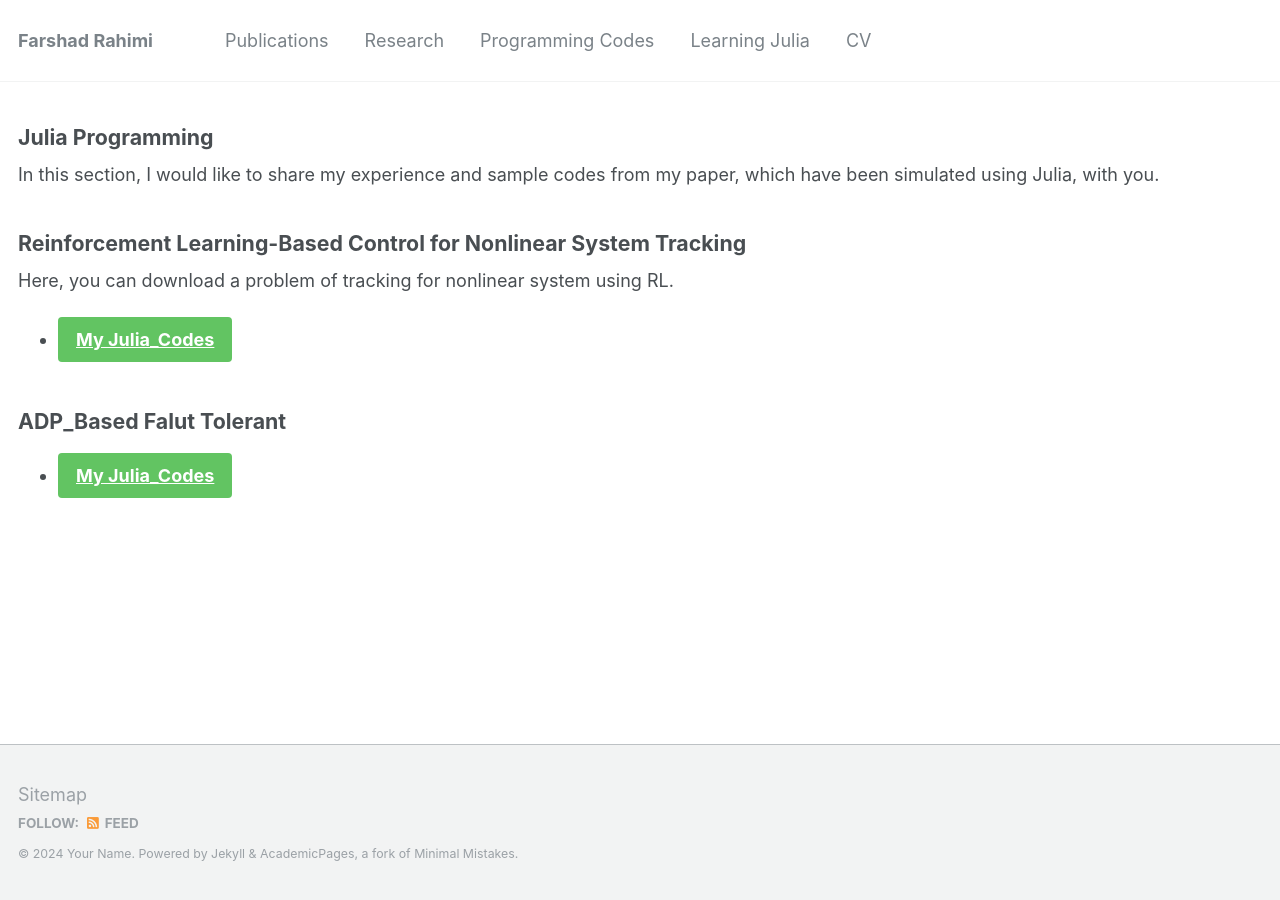
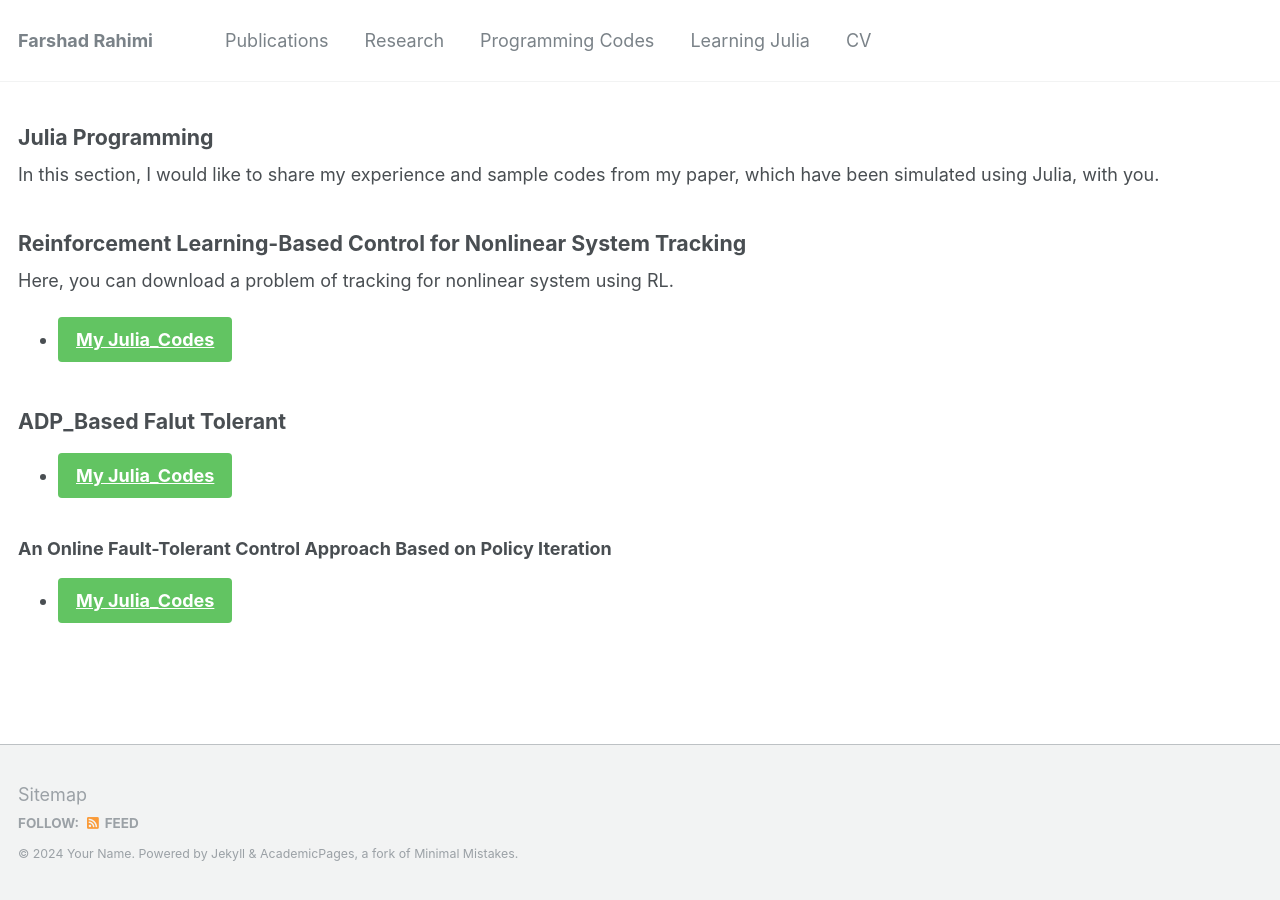
Before and after one commit to Farshad-Rahimi/FarshadRahimi, a Jekyll site: the page built from _teaching/2015-spring-teaching-3.md, in a window 1280 px wide. Built offline with Jekyll 4.4.1, drawn with Linux system fonts in a browser that asks for light colours.

Commit message:
Update 2015-spring-teaching-3.md

```diff
--- a/_teaching/2015-spring-teaching-3.md
+++ b/_teaching/2015-spring-teaching-3.md
@@ -19,3 +19,7 @@ Here, you can download a problem of tracking for nonlinear system using RL.
 {: .text-justify style="font-size: 16pt" reversed="reversed"}
 ### ADP_Based Falut Tolerant
 - [My Julia_Codes](https://farshad-rahimi.github.io/FarshadRahimi/files/Simulation_Julia_ADP.rar){: .btn .btn--success .btn--large}
+
+
+### An Online Fault-Tolerant Control Approach Based on Policy Iteration
+- [My Julia_Codes](https://farshad-rahimi.github.io/FarshadRahimi/files/Simulation.rar){: .btn .btn--success .btn--large}
```
